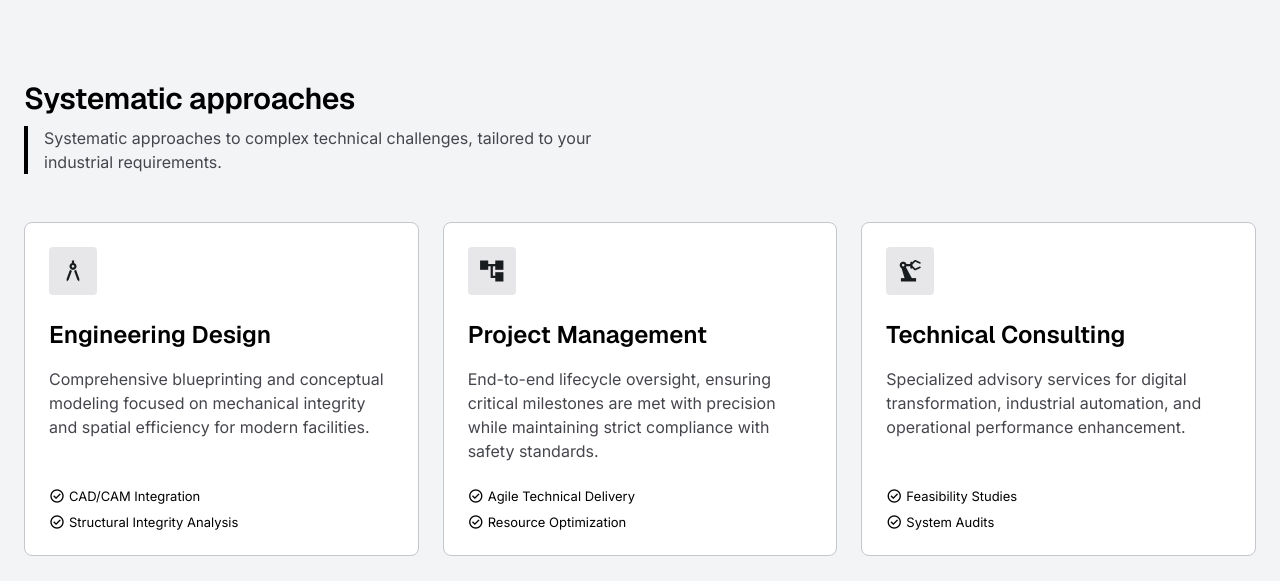
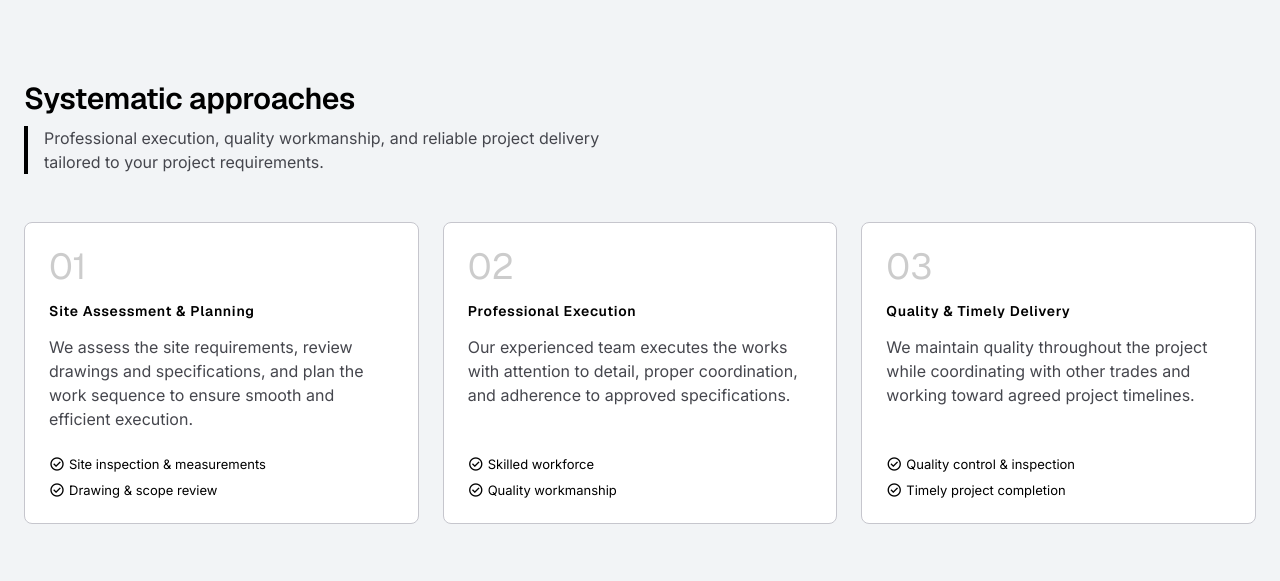
Before and after one commit to waseemsamra/Gypspace, a React (Vite) app: page / in a window 1280 px wide. Shown: the part 840-1421 px from the top of the page. Built offline with nearby package versions, Linux system fonts and the light colour scheme; no server answers; the HTML template or start-up script is replaced by a standard one.

Commit message:
update systematic approach

```diff
--- a/src/components/Services.jsx
+++ b/src/components/Services.jsx
@@ -7,24 +7,24 @@ const Services = () => {
   const servicesData = cmsData?.home?.services || [
     {
       id: 1,
-      icon: 'architecture',
-      title: 'Engineering Design',
-      description: 'Comprehensive blueprinting and conceptual modeling focused on mechanical integrity and spatial efficiency for modern facilities.',
-      features: ['CAD/CAM Integration', 'Structural Integrity Analysis'],
+      number: '01',
+      title: 'Site Assessment & Planning',
+      description: 'We assess the site requirements, review drawings and specifications, and plan the work sequence to ensure smooth and efficient execution.',
+      features: ['Site inspection & measurements', 'Drawing & scope review'],
     },
     {
       id: 2,
-      icon: 'account_tree',
-      title: 'Project Management',
-      description: 'End-to-end lifecycle oversight, ensuring critical milestones are met with precision while maintaining strict compliance with safety standards.',
-      features: ['Agile Technical Delivery', 'Resource Optimization'],
+      number: '02',
+      title: 'Professional Execution',
+      description: 'Our experienced team executes the works with attention to detail, proper coordination, and adherence to approved specifications.',
+      features: ['Skilled workforce', 'Quality workmanship'],
     },
     {
       id: 3,
-      icon: 'precision_manufacturing',
-      title: 'Technical Consulting',
-      description: 'Specialized advisory services for digital transformation, industrial automation, and operational performance enhancement.',
-      features: ['Feasibility Studies', 'System Audits'],
+      number: '03',
+      title: 'Quality & Timely Delivery',
+      description: 'We maintain quality throughout the project while coordinating with other trades and working toward agreed project timelines.',
+      features: ['Quality control & inspection', 'Timely project completion'],
     },
   ]
 
@@ -46,7 +46,7 @@ const Services = () => {
             editMode={isEditMode}
           />
           <EditableText
-            value={cmsData?.home?.servicesSubtitle || 'Systematic approaches to complex technical challenges, tailored to your industrial requirements.'}
+            value={cmsData?.home?.servicesSubtitle || 'Professional execution, quality workmanship, and reliable project delivery tailored to your project requirements.'}
             onChange={(value) => updateCmsData('home', { ...cmsData.home, servicesSubtitle: value })}
             as="p"
             className="text-on-surface-variant font-body-md max-w-xl border-l-4 border-primary pl-md"
@@ -59,19 +59,14 @@ const Services = () => {
               key={service.id}
               className="group bg-white border border-outline-variant p-lg rounded-xl hover:border-primary transition-all duration-300 flex flex-col h-full"
             >
-              <div className="w-12 h-12 bg-primary-container/10 rounded-lg flex items-center justify-center mb-lg group-hover:bg-primary group-hover:text-white transition-colors">
-                <span
-                  className="material-symbols-outlined text-[28px]"
-                  style={{ fontVariationSettings: "'FILL' 1" }}
-                >
-                  {service.icon}
-                </span>
+              <div className="text-4xl font-headline-md text-primary/20 mb-4 group-hover:text-primary/40 transition-colors">
+                {service.number}
               </div>
               <EditableText
                 value={service.title}
                 onChange={(value) => handleUpdate(idx, 'title', value)}
                 as="h3"
-                className="font-headline-sm text-headline-sm text-primary mb-md"
+                className="font-label-md text-label-md text-primary mb-md"
                 editMode={isEditMode}
               />
               <EditableText
--- a/src/contexts/AdminContext.jsx
+++ b/src/contexts/AdminContext.jsx
@@ -13,6 +13,10 @@ const loadCmsData = () => {
     const stored = localStorage.getItem('gypspace_cms_data')
     if (stored) {
       const parsed = JSON.parse(stored)
+      if (parsed.version !== initialCmsData.version) {
+        localStorage.removeItem('gypspace_cms_data')
+        return initialCmsData
+      }
       const merged = { ...initialCmsData, ...parsed }
 
       if (!merged.gallery || !Array.isArray(merged.gallery)) {
--- a/src/data/cmsData.json
+++ b/src/data/cmsData.json
@@ -1,4 +1,5 @@
 {
+  "version": 2,
   "home": {
     "hero": {
       "title": "Precision Engineering & Interior Excellence",
@@ -15,28 +16,28 @@
       { "label": "Cities Covered", "value": "5" }
     ],
     "servicesTitle": "Systematic approaches",
-    "servicesSubtitle": "Systematic approaches to complex technical challenges, tailored to your industrial requirements.",
+    "servicesSubtitle": "Professional execution, quality workmanship, and reliable project delivery tailored to your project requirements.",
     "services": [
       {
         "id": 1,
-        "icon": "architecture",
-        "title": "Engineering Design",
-        "description": "Comprehensive blueprinting and conceptual modeling focused on mechanical integrity and spatial efficiency for modern facilities.",
-        "features": ["CAD/CAM Integration", "Structural Integrity Analysis"]
+        "number": "01",
+        "title": "Site Assessment & Planning",
+        "description": "We assess the site requirements, review drawings and specifications, and plan the work sequence to ensure smooth and efficient execution.",
+        "features": ["Site inspection & measurements", "Drawing & scope review"]
       },
       {
         "id": 2,
-        "icon": "account_tree",
-        "title": "Project Management",
-        "description": "End-to-end lifecycle oversight, ensuring critical milestones are met with precision while maintaining strict compliance with safety standards.",
-        "features": ["Agile Technical Delivery", "Resource Optimization"]
+        "number": "02",
+        "title": "Professional Execution",
+        "description": "Our experienced team executes the works with attention to detail, proper coordination, and adherence to approved specifications.",
+        "features": ["Skilled workforce", "Quality workmanship"]
       },
       {
         "id": 3,
-        "icon": "precision_manufacturing",
-        "title": "Technical Consulting",
-        "description": "Specialized advisory services for digital transformation, industrial automation, and operational performance enhancement.",
-        "features": ["Feasibility Studies", "System Audits"]
+        "number": "03",
+        "title": "Quality & Timely Delivery",
+        "description": "We maintain quality throughout the project while coordinating with other trades and working toward agreed project timelines.",
+        "features": ["Quality control & inspection", "Timely project completion"]
       }
     ]
   },
```
